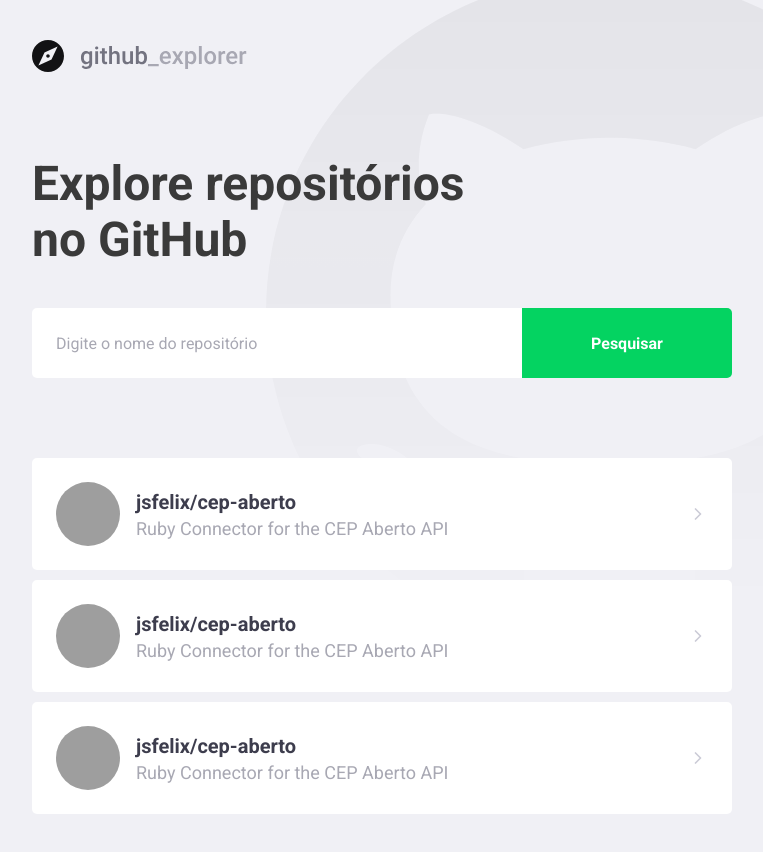
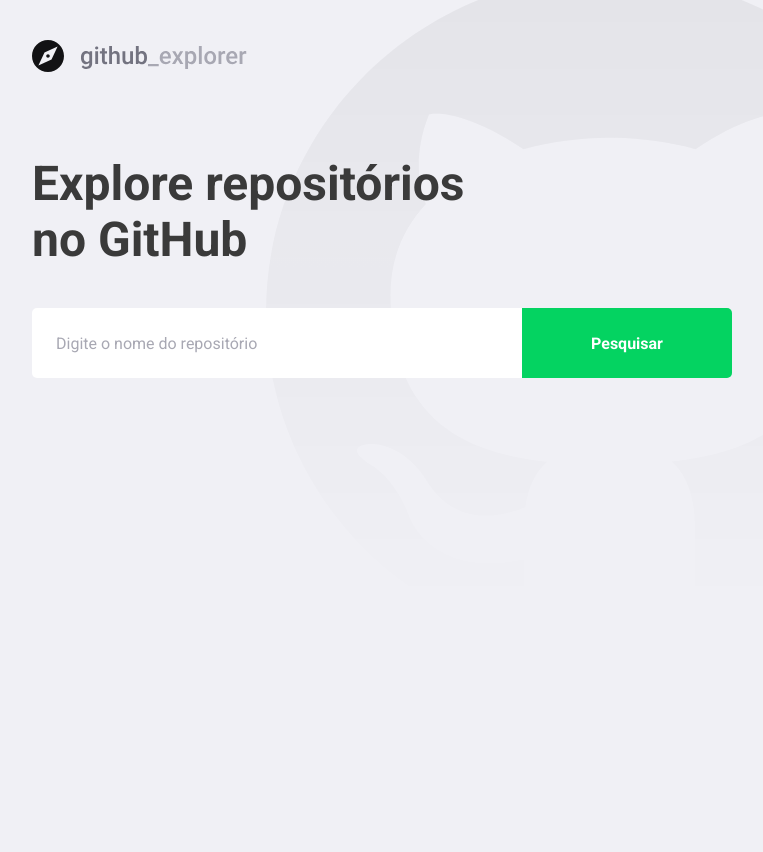
Before and after one commit to jsfelix/react-simple-project, a React (Create React App) app: page / in a window 1280 px wide. Shown: the whole page, without its empty margins (148-911 px from the left). After the commit the page ends 800 px from the top, so only its background shows below. Built offline with nearby package versions, Linux system fonts and the light colour scheme; grey boxes are pictures that could not be loaded.

Commit message:
Conectando a API

```diff
--- a/package.json
+++ b/package.json
@@ -11,6 +11,7 @@
     "@types/react": "^16.9.0",
     "@types/react-dom": "^16.9.0",
     "@typescript-eslint/eslint-plugin": "^3.7.0",
+    "axios": "^0.19.2",
     "eslint-config-airbnb": "^18.2.0",
     "eslint-plugin-import": "^2.21.2",
     "eslint-plugin-jsx-a11y": "^6.3.0",
--- a/src/pages/Dashboard/index.tsx
+++ b/src/pages/Dashboard/index.tsx
@@ -1,62 +1,68 @@
-import React from 'react';
-
+/* eslint-disable camelcase */
+import React, { useState, FormEvent } from 'react';
 import { FiChevronRight } from 'react-icons/fi';
+import api from '../../services/api';
 
 import logoImg from '../../assets/logo.svg';
 
 import { Title, Form, Repositories } from './styles';
 
-const Dashboard: React.FC = () => (
+interface Repository {
+  full_name: string;
+  description: string;
+  owner: {
+    login: string;
+    avatar_url: string;
+  }
+}
+
+const Dashboard: React.FC = () => {
+  const [newRepo, setNewRepo] = useState('');
+  const [repositories, setRepositories] = useState<Repository[]>([]);
+
+  async function handleAddRepository(event: FormEvent<HTMLFormElement>): Promise<void> {
+    event.preventDefault();
+
+    const response = await api.get<Repository>(`repos/${newRepo}`);
+
+    const repository = response.data;
+
+    setRepositories([...repositories, repository]);
+    setNewRepo('');
+  }
+
+  return (
     <>
       <img src={logoImg} alt="Github Explorer" />
       <Title>Explore repositórios no GitHub</Title>
 
-    <Form>
-      <input placeholder="Digite o nome do repositório" />
+      <Form onSubmit={handleAddRepository}>
+        <input
+          value={newRepo}
+          onChange={(e) => setNewRepo(e.target.value)}
+          placeholder="Digite o nome do repositório"
+        />
         <button type="submit">Pesquisar</button>
       </Form>
 
       <Repositories>
-      <a href="teste">
+        {repositories.map((repository) => (
+          <a key={repository.full_name} href="teste">
             <img
-          src="https://avatars2.githubusercontent.com/u/3003222?s=460&v=4"
-          alt="Jefferson Felix"
+              src={repository.owner.avatar_url}
+              alt={repository.owner.login}
             />
             <div>
-          <strong>jsfelix/cep-aberto</strong>
-          <p>Ruby Connector for the CEP Aberto API</p>
+              <strong>{repository.full_name}</strong>
+              <p>{repository.description}</p>
             </div>
 
             <FiChevronRight size={20} />
           </a>
-
-      <a href="teste">
-        <img
-          src="https://avatars2.githubusercontent.com/u/3003222?s=460&v=4"
-          alt="Jefferson Felix"
-        />
-        <div>
-          <strong>jsfelix/cep-aberto</strong>
-          <p>Ruby Connector for the CEP Aberto API</p>
-        </div>
-
-        <FiChevronRight size={20} />
-      </a>
-
-      <a href="teste">
-        <img
-          src="https://avatars2.githubusercontent.com/u/3003222?s=460&v=4"
-          alt="Jefferson Felix"
-        />
-        <div>
-          <strong>jsfelix/cep-aberto</strong>
-          <p>Ruby Connector for the CEP Aberto API</p>
-        </div>
-
-        <FiChevronRight size={20} />
-      </a>
+        ))}
       </Repositories>
     </>
   );
+};
 
 export default Dashboard;
--- a/src/pages/Dashboard/styles.ts
+++ b/src/pages/Dashboard/styles.ts
@@ -76,7 +76,8 @@ export const Repositories = styled.div`
     }
 
     div {
-      margin-left: 16px;
+      margin: 0 16px;
+      flex: 1;
 
       strong {
         font-size: 20px;
--- /dev/null
+++ b/src/services/api.ts
@@ -0,0 +1,7 @@
+import axios from 'axios';
+
+const api = axios.create({
+  baseURL: 'https://api.github.com',
+});
+
+export default api;
```
Also changed, not shown: 1 other file (tests, documents, lock files or other folders). Lines whose indentation alone changed are shown as unchanged.
